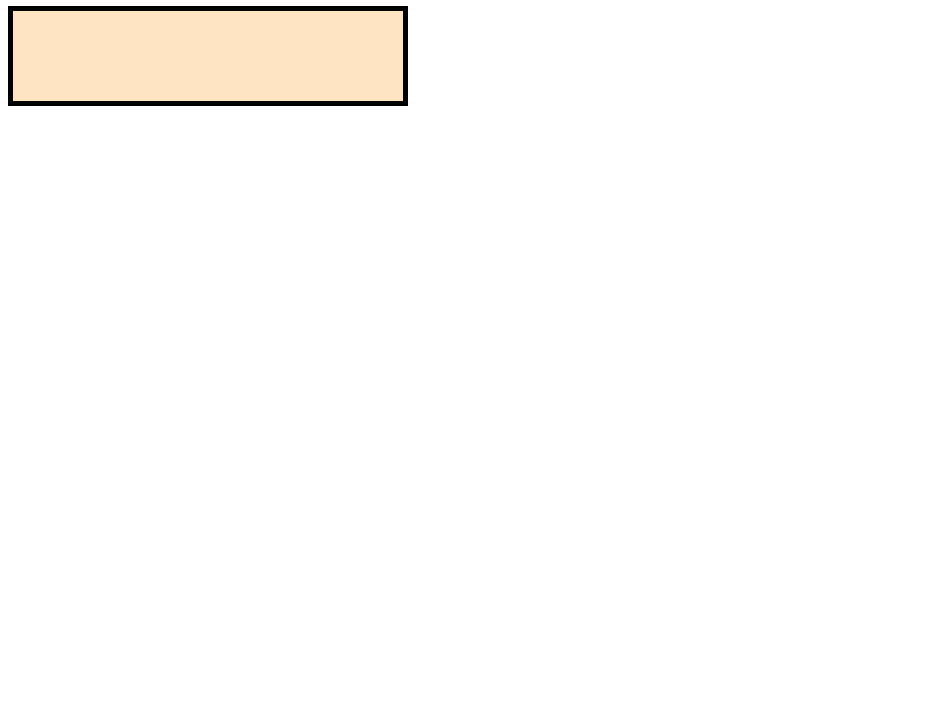
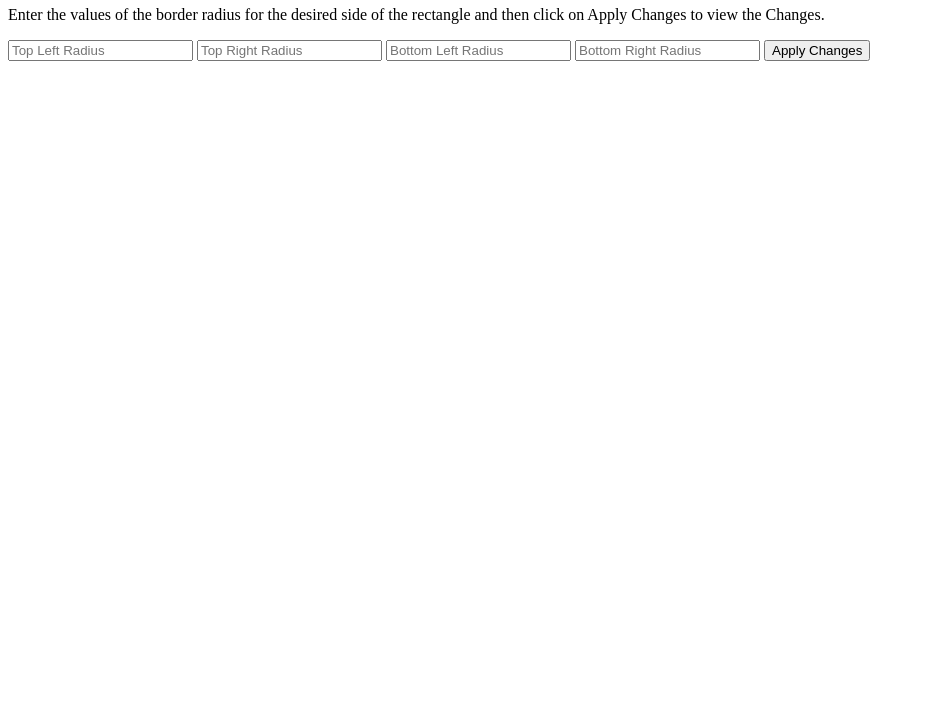
Before and after one commit to Beefteriyaki/border-radius-previewer, a plain HTML site: page index.html in a window 1280 px wide. Shown: the part 75-800 px from the top of the page, without its empty margins (0-925 px from the left). Drawn offline with Linux system fonts and the light colour scheme.

Commit message:
Update index.html

```diff
--- a/index.html
+++ b/index.html
@@ -10,9 +10,18 @@
 </head>
 <body>
     <h1>Border Radius previewer</h1>
+    <div class="rectangle">
+        <p>Enter the values of the border radius for the desired side of the rectangle and then click on Apply Changes to view the Changes.</p>
+    </div>
+
+    <div class="edits">
+        <input class="Top-left" type="number" placeholder="Top Left Radius">
+        <input class="Top-right" type="number" placeholder="Top Right Radius">
+        <input class="Bottom-left" type="number" placeholder="Bottom Left Radius">
+        <input class="Bottom-right" type="number" placeholder="Bottom Right Radius">
+        <button class="change">Apply Changes</button>
+    </div>
+
     <script src="script.js"></script>
-    <svg width="400" height="100">
-        <rect class="rectangle" width="400" height="100"/>
-    </svg>
 </body>
 </html>
```
